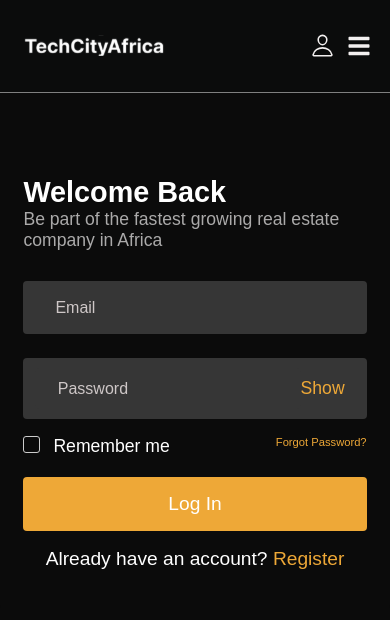
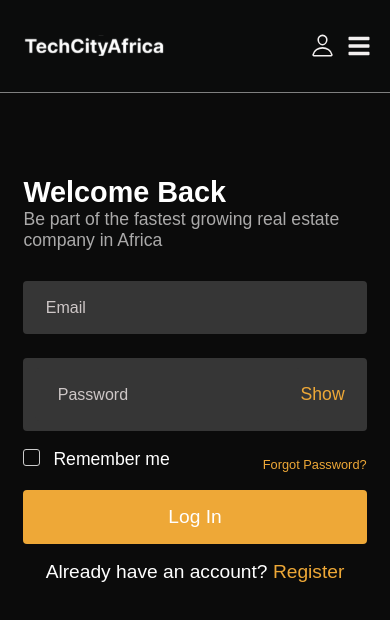
Before and after one commit to onyinyechi-okeke/TechCity, a React (Vite) app: page /login in a window 390 px wide. Shown: the top 620 px of the page. Built offline with nearby package versions, Linux system fonts and the light colour scheme.

Commit message:
responsive3

```diff
--- a/src/Components/NavBar/NavBar.css
+++ b/src/Components/NavBar/NavBar.css
@@ -94,7 +94,7 @@ body {
   .navbarmobile-align {
     position: absolute;
     top: 0;
-    z-index: 2;
+    z-index: 999;
     width: 100%;
     height: 100%;
     background-color: #0B0C0C;
@@ -161,14 +161,18 @@ body {
   cursor: pointer;
   border-radius: 4px;
   margin-top: 4%;
-   border: none;
-   outline: none;
+  border: none;
+  outline: none;
+  -webkit-border-radius: 4px;
+  -moz-border-radius: 4px;
+  -ms-border-radius: 4px;
+  -o-border-radius: 4px;
 }
 }
 
 @media (max-width: 430px) {
   .navbarmobile-align {
-    padding: 4% 3% 6% 2%;
+    padding: 4% 3% 12% 2%;
   }
 }
 
--- a/src/Pages/Home/Home.css
+++ b/src/Pages/Home/Home.css
@@ -94,11 +94,11 @@
     }
 
     .home-header h2{
-        font-size: 1.5rem;
+        font-size: 1.2rem;
       }
 
       .home-header p {
-        font-size: 1.3rem;
+        font-size: 1rem;
       }
 
 }
--- a/src/Pages/LogIn/LogIn.css
+++ b/src/Pages/LogIn/LogIn.css
@@ -18,6 +18,7 @@
     .checkbox-div {
         display: flex;
         justify-content: space-between;
+        align-items: center;
     }
 
     .checkbox-div p{
@@ -61,7 +62,7 @@
             padding: 35% 6% 19% 6%;
           }
 
-          .checkbox-div p {
-            font-size: 0.7rem;
+          .checkbox-div p, .checkbox-container label {
+            font-size: 0.8rem;
           }
     }
--- a/src/Pages/SignUp/SignUp.css
+++ b/src/Pages/SignUp/SignUp.css
@@ -240,6 +240,7 @@ input:-webkit-autofill,
 
     .home-host {
         width: 100%;
+        height: 100vh;
         padding: 20% 6% 10% 6%;
         margin-top: 0;
     }
@@ -302,6 +303,11 @@ input:-webkit-autofill,
 
     .signup-input {
         font-size: 1.1rem;
+        padding: 1rem 1.4rem;
+    }
+
+    .signup-select {
+        font-size: 1rem;
     }
 
 }
```
